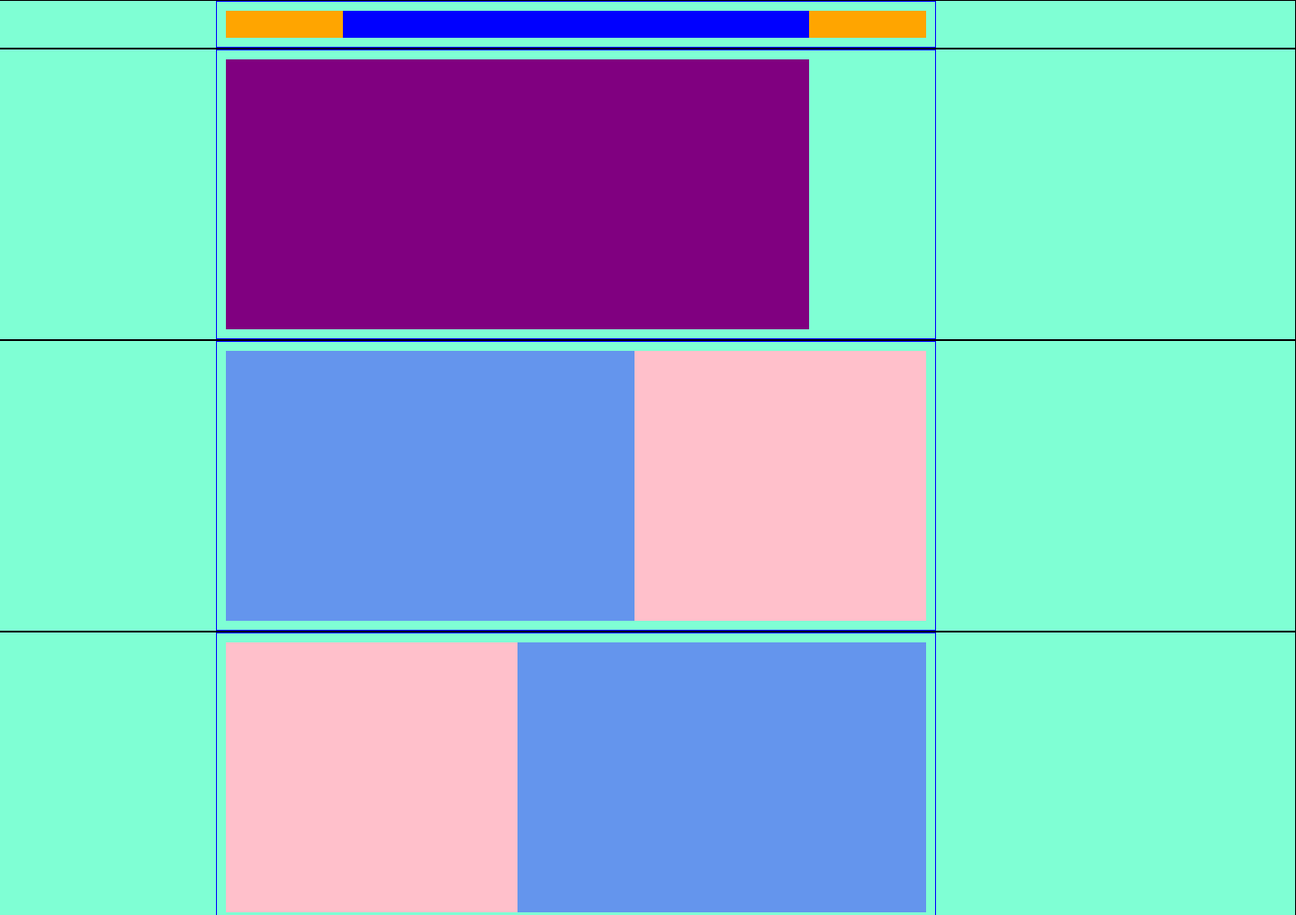
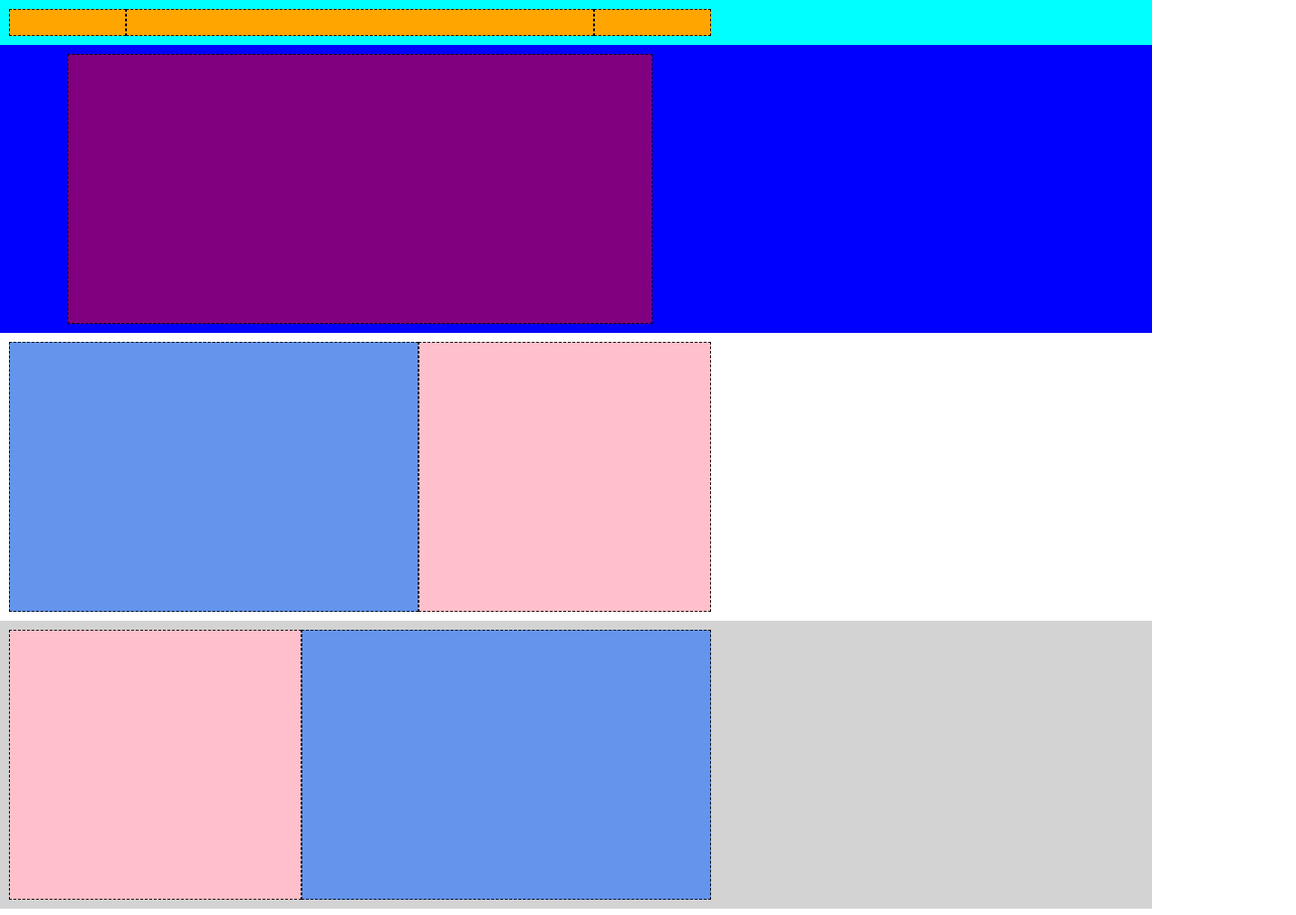
Before and after one commit to AngeloFriello/htmlcss-struttura-discord, a plain HTML site: page index.html in a window 1280 px wide. Shown: the top 1017 px of the page at 90% size, 1440 px wide, since content can reach past the window. Drawn offline with Linux system fonts and the light colour scheme.

Commit message:
add-background

```diff
--- a/css/style.css
+++ b/css/style.css
@@ -1,3 +1,5 @@
+/*REGOLE DI RESET*/
+
 *{
     margin: 0;
     padding: 0;
@@ -10,20 +12,23 @@ body{
     flex-direction: column;
     align-items: center;
 }
+header ,  main , footer{
+    width: 100%;
+}
 
 /* REGOLE DI DEBUG */
-.debug .conteiner{
+.debug .container{
     border: 1px solid black;
 }
 
 .debug .row{
-    border: 1px solid blue;
     padding: 10px;
     min-height: 50px;
 }
 
 .debug [class^='col-'] {
     min-height: 20px;
+    border: 1px dashed black;
 }
 
 .debug .col-2{
@@ -65,6 +70,10 @@ body{
     height: 500px;
 }
 
+.sect-7 .col-4{
+    height: 300px;
+}
+
 .sect-1 .col-2 {
     height: 30px;
 }
@@ -72,17 +81,21 @@ body{
     height: 30px;
 }
 
+.sect-1 .col-8{
+    background-color: orange;
+}
+
 /* CONTENITORI */
 
 .row{
     display: flex;
     flex-wrap: wrap;
-    justify-content: space-between;
+    justify-content: center;
     width: 800px;
 }
 
-.conteiner{
-    width: 200vh;
+.container{
+    width: 100%;
     display: flex;
     justify-content: space-around;
 }
@@ -117,6 +130,22 @@ body{
     flex-basis: calc(100%);
 }
 
-section{
-    background-color: aquamarine;
+.sect-1{
+    background-color: aqua;
 }
+
+.sect-2{
+    background-color: blue;
+}
+
+.sect-3, .sect-5{
+    background-color: white;
+}
+
+.sect-4, .sect-6{
+    background-color: lightgrey;
+}
+
+.sect-7, .sect-8{
+    background-color: darkslategray;
+}
```
